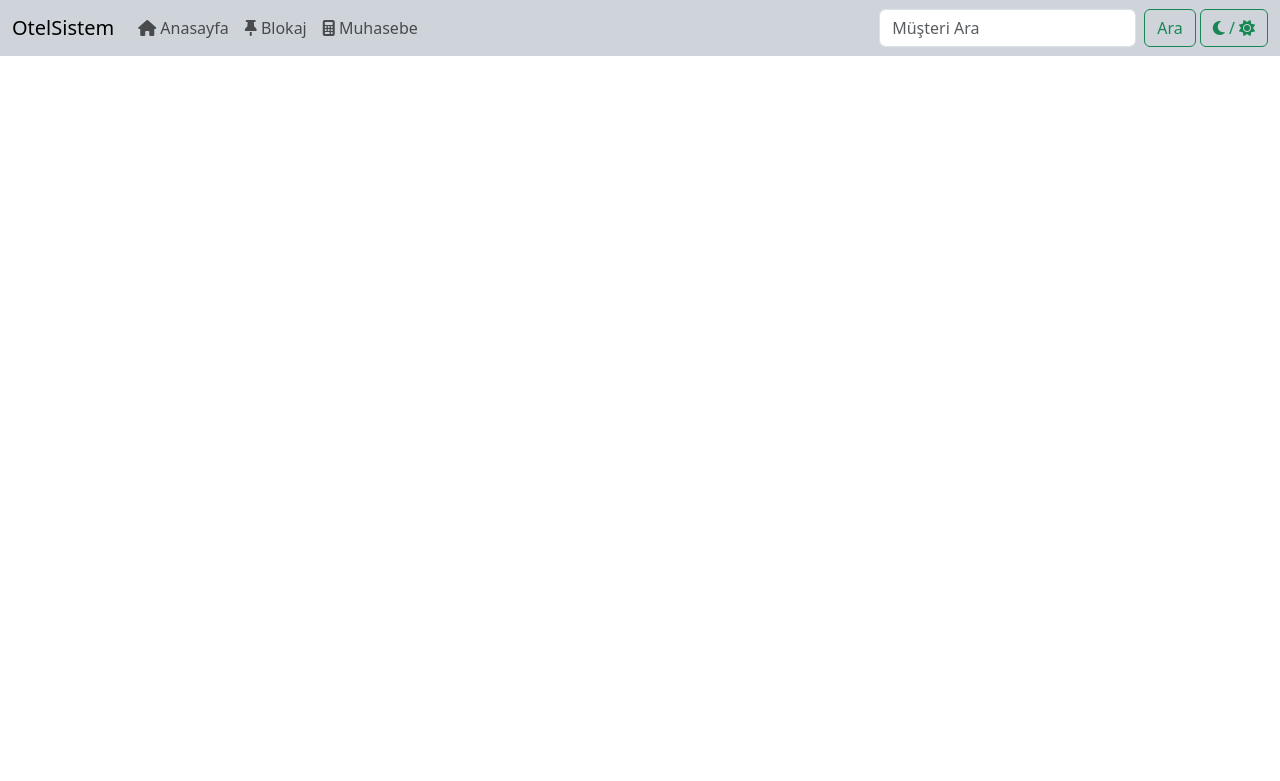
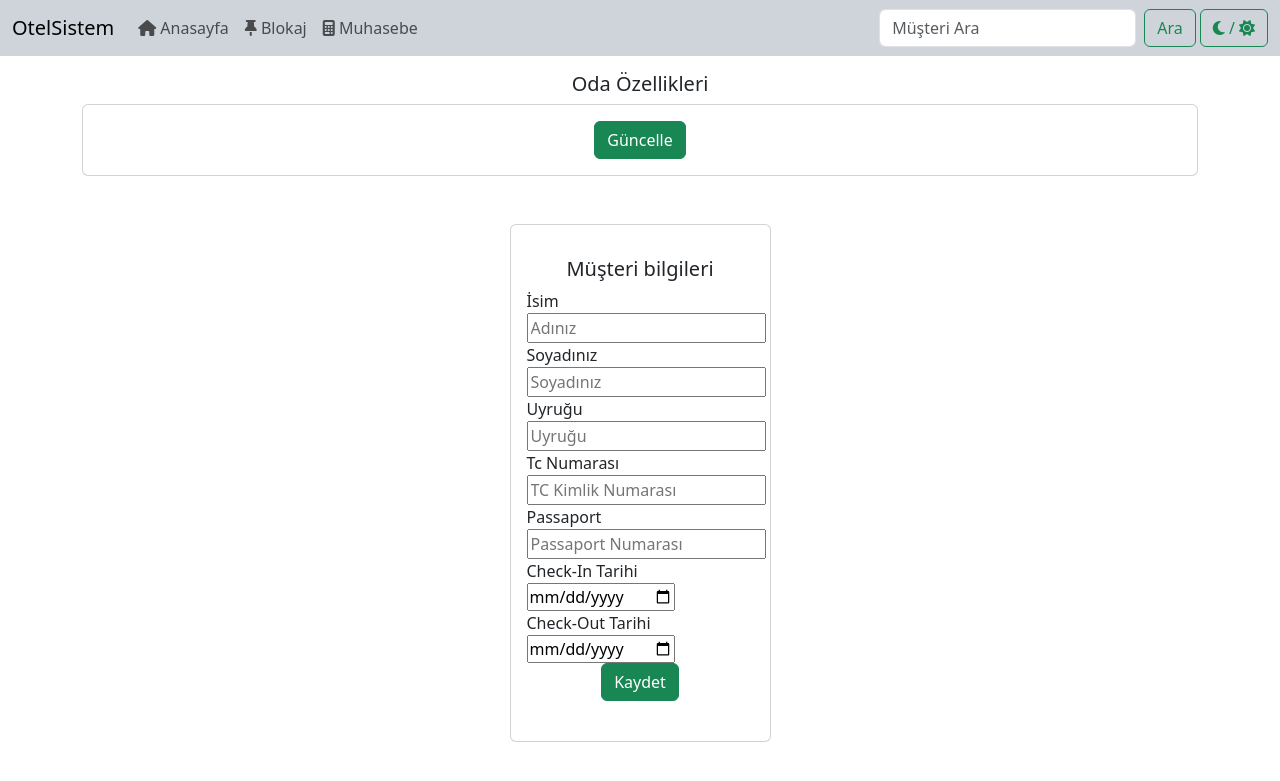
Before and after one commit to Alimddar/OtelKayit, a Django app: template OtelApp/templates/roomdetail.html in a window 1280 px wide. Shown: the top 781 px of the page. Run offline with Django 4.2, Linux system fonts and the light colour scheme; the template is opened without the code that fills it: most values are stand-ins (such as "Sample title", 1, 10 or a date in 2020).

Commit message:
Orm model change & RoomDetail Page UI Change

```diff
--- a/OtelApp/models.py
+++ b/OtelApp/models.py
@@ -1,5 +1,6 @@
 from django.db import models
 
+from django.core import validators
 # User modelini çek
 from django.contrib.auth.models import User
 
@@ -19,13 +20,13 @@ class OtelOda(models.Model):
     otel = models.ForeignKey(OtelYonetim, verbose_name=("Otelin Adı"), on_delete=models.CASCADE)
     roomnumber = models.IntegerField(("Oda Numarası"), default=1)
     roomtype = models.CharField(("Oda Tipi"),max_length=50)
-    roombadcount = models.IntegerField(("Oda Yatak Sayısı"))
+    roombadcount = models.IntegerField(("Oda Yatak Sayısı"), default=1, validators=[validators.MinValueValidator(1, message="En Az Bir Yatak Olmalıdır!"),validators.MaxValueValidator(6, message="6 Yataktan Daha Fazla Ekleyemezsin!")])
     roomclean = models.BooleanField(("Oda Temiz Mi?"), default=True)
     roomdefective = models.BooleanField(("Oda Arızalı Mı?"), default=False)
     roomactive = models.BooleanField(("Odayı Kapat!"), default=False)
     roomprice = models.IntegerField(("Odanın Fiyatı"))
     roomproblemreason = models.TextField(("Odanın Problemi Nedir?"), blank=True)
-    roomisempty = models.BooleanField(("Oda Dolu Mu?"),default=True)
+    roomisempty = models.BooleanField(("Oda Dolu Mu?"),default=False)
 
     def __str__(self) -> str:
         return self.roomtype
--- a/OtelApp/static/js/form.js
+++ b/OtelApp/static/js/form.js
@@ -1,5 +1,9 @@
 const inputs = document.getElementsByTagName('input');
 const labels = document.getElementsByTagName('label');
+const textarea = document.getElementById('id_roomproblemreason')
+
+textarea.classList.add('form-control','mb-3')
+textarea.rows = 5
 
 for (let i = 0; i < labels.length; i++) {
     const label = labels[i];
@@ -30,5 +34,12 @@ for (let i = 0; i < labels.length; i++) {
                 label.parentElement.insertBefore(inputs[j], label.nextSibling);
             }
         }
+        else if (inputs[j].type == 'date') {
+            inputs[j].classList.add('form-control')
+
+            if(label.htmlFor === inputs[j].id){
+                label.parentElement.insertBefore(inputs[j], label.nextSibling)
+            }
+        }
     }
 }
--- a/OtelApp/templates/otel.html
+++ b/OtelApp/templates/otel.html
@@ -32,7 +32,7 @@ Otel Sistemi
                             {% endif %}">
                                 {% if oda.roomclean == True %}
                                 <div class="mb-1 text-center">
-                                    <span class="badge bg-danger shadow-lg text-bg-succes">Temiz</span>
+                                    <span class="badge bg-success shadow-lg text-bg-succes">Temiz</span>
                                 </div>
                                 {% elif oda.roomdefective == True %}
                                 <div class="mb-1 text-center">
--- a/OtelApp/templates/roomdetail.html
+++ b/OtelApp/templates/roomdetail.html
@@ -11,9 +11,57 @@
 <!-- Navbarı içeri al -->
 {% include "./Components/_navbar.html" %}
 <div class="container">
-    <form action="" method="post">
-        {{form}}
-    </form>
+    <div class="row justify-content-center">
+        <div class="col-md-12">
+            <h5 class="text-center mt-3">Oda Özellikleri</h5>
+            <div class="card">
+                <div class="card-body">
+                    <form action="{% url 'odadetay' odalar.id %}" method="post">
+                        {% csrf_token %}
+                        {{form}}
+                        <div class="text-center">
+                            <button class="btn btn-success">Güncelle</button>
+                        </div>
+                    </form>
+                </div>
+            </div>
+        </div>
+    </div>
+    {% if odalar.roomactive == True or odalar.roomdefective == True %}
+    {% else %}
+    <div class="row justify-content-around mt-5">
+        {% for i in count %}
+        <div class="col-md-3">
+            <div class="card">
+                <div class="card-body">
+                    <h5 class="text-center mt-3">Müşteri bilgileri</h5>
+                    <form action="{% url 'odadetay' odalar.id %}" method="post">
+                        {% csrf_token %}
+                        <label for="first-name">İsim</label>
+                        <input type="text" placeholder="Adınız" id="first-name" name="first">
+                        <label for="last-name">Soyadınız</label>
+                        <input type="text" placeholder="Soyadınız" id="last-name" name="last">
+                        <label for="nationality">Uyruğu</label>
+                        <input type="text" placeholder="Uyruğu" id="nationality" name="uyruk">
+                        <label for="tckimlik">Tc Numarası</label>
+                        <input type="text" placeholder="TC Kimlik Numarası" id="tckimlik" name="tc">
+                        <label for="passaport">Passaport</label>
+                        <input type="text" placeholder="Passaport Numarası" id="passaport" name="passaport">
+                        <label for="check-in">Check-In Tarihi</label>
+                        <input type="date" id="check-in" name="checkin">
+                        <label for="checkout">Check-Out Tarihi</label>
+                        <input type="date" id="checkout" name="checkout">
+                        <div class="text-center">
+                            <button class="btn btn-success">Kaydet</button>
+                        </div>
+                    </form>
+                </div>
+            </div>
+        </div>
+        {% endfor %}
+    </div>
+    {% endif %}
+
 </div>
 
 {% endblock site-icerik %}
```
Also changed, not shown: OtelApp/views.py (+9 -0 lines), OtelApp/migrations/0010_alter_oteloda_roombadcount.py (added), OtelApp/migrations/0011_alter_oteloda_roombadcount.py (added), OtelApp/migrations/0012_alter_oteloda_roomisempty.py (added), Uploads/Logo/126997544_Msk8LEF.jpeg (added), Uploads/Logo/126997544_XOi878x.jpeg (added).
